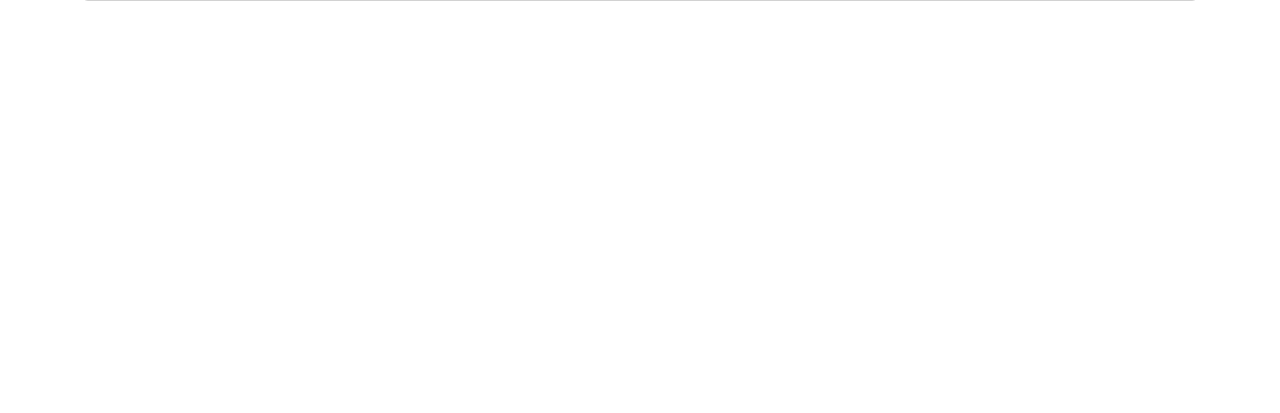
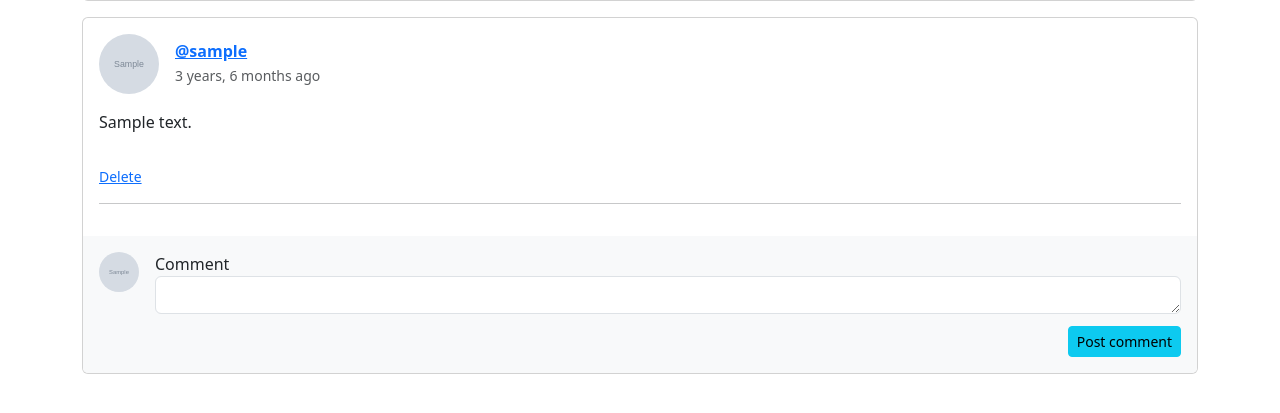
Before and after one commit to ByteMeDirk/CollaboRate, a Django app: page /articles/1/ in a window 1280 px wide. Shown: the part 273-686 px from the top of the page. Run offline with Django 4.2, Linux system fonts and the light colour scheme; a user stored in the database is signed in; tables that the repository leaves empty hold one stand-in row (values such as "Sample post"); grey boxes marked "Sample" are stand-in pictures; some libraries are stand-ins or nearby versions.

Commit message:
Added article commenting

```diff
--- a/app/forms.py
+++ b/app/forms.py
@@ -91,7 +91,10 @@
         }
 
 
-class CommentForm(forms.ModelForm):
+class CommentCreateForm(forms.ModelForm):
+    content = forms.CharField(
+        widget=forms.Textarea(attrs={"rows": 1}),
+    )
     class Meta:
         model = Comment
         fields = ["content"]
--- a/app/urls.py
+++ b/app/urls.py
@@ -13,9 +13,10 @@
     list_articles_by_tag_view,
     detail_article_view,
     list_articles_by_search_view,
-list_my_articles_view,
-edit_article_view,
-list_my_drafted_articles_view
+    list_my_articles_view,
+    edit_article_view,
+    list_my_drafted_articles_view,
+    delete_comment_view
 )
 
 urlpatterns = [
@@ -43,4 +44,6 @@
     path("articles/my/", list_my_articles_view, name="article_my"),
     path("articles/my/drafts/", list_my_drafted_articles_view, name="article_my_drafts"),
     path("articles/<int:article_id>/edit/", edit_article_view, name="article_edit"),
+    # comments  -----------------------------------------------------------
+    path("comments/<int:comment_id>/<int:article_id>/delete/", delete_comment_view, name="comment_delete"),
 ]
--- a/app/views.py
+++ b/app/views.py
@@ -10,9 +10,9 @@
 from taggit.models import Tag
 
 from app.forms import EditProfileForm
-from app.models import Auth0User
+from app.models import Auth0User, Comment
 from collabo_rate import settings
-from .forms import ArticleCreateForm
+from .forms import ArticleCreateForm, CommentCreateForm
 from .models import Article
 from .utils import SUBCATEGORIES
 
@@ -37,7 +37,7 @@
     )
 
 
-@login_required
+@login_required(redirect_field_name="home")
 def logout_view(request):
     auth_logout(request)
     return redirect("/home/")
@@ -69,7 +69,7 @@
 
 
 # User Profile      ------------------------------------------------------------
-@login_required
+@login_required(redirect_field_name="home")
 def edit_profile_view(request):
     if request.method == "POST":
         form = EditProfileForm(request.POST, request.FILES, instance=request.user)
@@ -81,7 +81,7 @@
     return render(request, "app/user.html", {"form": form, "user": request.user})
 
 
-@login_required
+@login_required(redirect_field_name="home")
 def view_user_profile_view(request, user_id):
     # if user is current user, redirect to edit profile
     if int(request.user.id) == int(user_id):
@@ -152,7 +152,7 @@
     )
 
 
-@login_required
+@login_required(redirect_field_name="home")
 def create_article_view(request):
     form = ArticleCreateForm(request.POST or None, request.FILES or None)
     if form.is_valid():
@@ -173,6 +173,7 @@
     )
 
 
+@login_required(redirect_field_name="home")
 def edit_article_view(request, article_id):
     article = get_object_or_404(Article, id=article_id)
     if request.user != article.author:
@@ -198,10 +199,23 @@
 
 def detail_article_view(request, article_id):
     article = get_object_or_404(Article, id=article_id)
-    return render(request, "app/articles/article_detail.html", {"article": article})
+    comments = Comment.objects.filter(article=article)
+
+    if request.method == "POST":
+        form = CommentCreateForm(request.POST)
+        if form.is_valid():
+            comment = form.save(commit=False)
+            comment.article = article
+            comment.author = request.user
+            comment.save()
+            return redirect("article_detail", article_id=article_id)
+    else:
+        form = CommentCreateForm()
+
+    return render(request, "app/articles/article_detail.html", {"article": article, "comments": comments, "form": form})
 
 
-@login_required
+@login_required(redirect_field_name="home")
 def get_article_subcategories_view(request):
     main_category = request.GET.get("option")
     subcategories = SUBCATEGORIES.get(main_category, [])
@@ -209,3 +223,13 @@
     for category in subcategories:
         options_html += f'<option value="{category[0]}">{category[1]}</option>'
     return HttpResponse(options_html)
+
+
+# comments          ------------------------------------------------------------
+@login_required(redirect_field_name="home")
+def delete_comment_view(request, comment_id, article_id):
+    comment = get_object_or_404(Comment, id=comment_id)
+    if request.user != comment.author:
+        return redirect("home")
+    comment.delete()
+    return redirect("article_detail", article_id=article_id)
--- a/templates/app/articles/article_detail.html
+++ b/templates/app/articles/article_detail.html
@@ -1,5 +1,6 @@
 {% extends "base.html" %}
 {% load humanize %}
+{% load widget_tweaks %}
 {% block content %}
     <div class="card mt-3">
         <div class="card-header">
@@ -32,5 +33,5 @@
             </div>
         </div>
     </div>
-
+    {% include "app/comments/comment_widget.html" %}
 {% endblock %}
--- /dev/null
+++ b/templates/app/comments/comment_widget.html
@@ -0,0 +1,64 @@
+{% load humanize %}
+{% load widget_tweaks %}
+<section>
+    <form method="post" enctype="multipart/form-data">
+        {% csrf_token %}
+        <div class="mt-3">
+            <div class="justify-content-center">
+                <div class="card">
+                    <div class="card-body">
+                        {% for comment in comments %}
+                            <div class="d-flex flex-start align-items-center">
+                                <img src="{{ comment.author.avatar.url }}"
+                                     class="rounded-circle shadow-1-strong me-3" width="60" height="60">
+
+                                <div>
+                                    <h6 class="fw-bold text-primary mb-1">
+                                        <a href="{% url "view_user" comment.author.id %}">@{{ comment.author }}</a>
+                                    </h6>
+                                    <p class="text-muted small mb-0">
+                                        {% if comment.created_at|naturaltime == comment.updated_at|naturaltime %}
+                                            {{ comment.created_at|naturaltime }}
+                                        {% else %}
+                                            {{ comment.updated_at|naturaltime }} (edited)
+                                        {% endif %}
+                                    </p>
+                                </div>
+                            </div>
+                            <p class="mt-3 mb-4 pb-2">
+                                {{ comment.content }}
+                            </p>
+                            <div class="small d-flex justify-content-start">
+                                {% if comment.author.id == user.id %}
+                                    <a href="{% url "comment_delete" comment.id article.id %}"
+                                       class="d-flex align-items-center me-3">
+                                        <p class="mb-0">Delete</p>
+                                    </a>
+                                {% endif %}
+                            </div>
+                            <hr>
+                        {% endfor %}
+                    </div>
+                    <div class="card-footer py-3 border-0" style="background-color: #f8f9fa;">
+                        <div class="d-flex flex-start w-100">
+                            <img class="rounded-circle shadow-1-strong me-3"
+                                 src="{{ user.avatar.url }}" alt="avatar"
+                                 width="40"
+                                 height="40"/>
+                            <div class="form-outline w-100">
+                                <label for="id_content">Comment</label>
+                                {{ form.content|add_class:"form-control" }}
+                                <div class="invalid-feedback">
+                                    {{ form.content.errors }}
+                                </div>
+                            </div>
+                        </div>
+                        <div class="float-end mt-2 pt-1">
+                            <button type="submit" class="btn btn-info btn-sm">Post comment</button>
+                        </div>
+                    </div>
+                </div>
+            </div>
+        </div>
+    </form>
+</section>
```
Also changed, not shown: templates/app/comments/comment_edit.html (added), templates/app/comments/comment_form.html (deleted).
